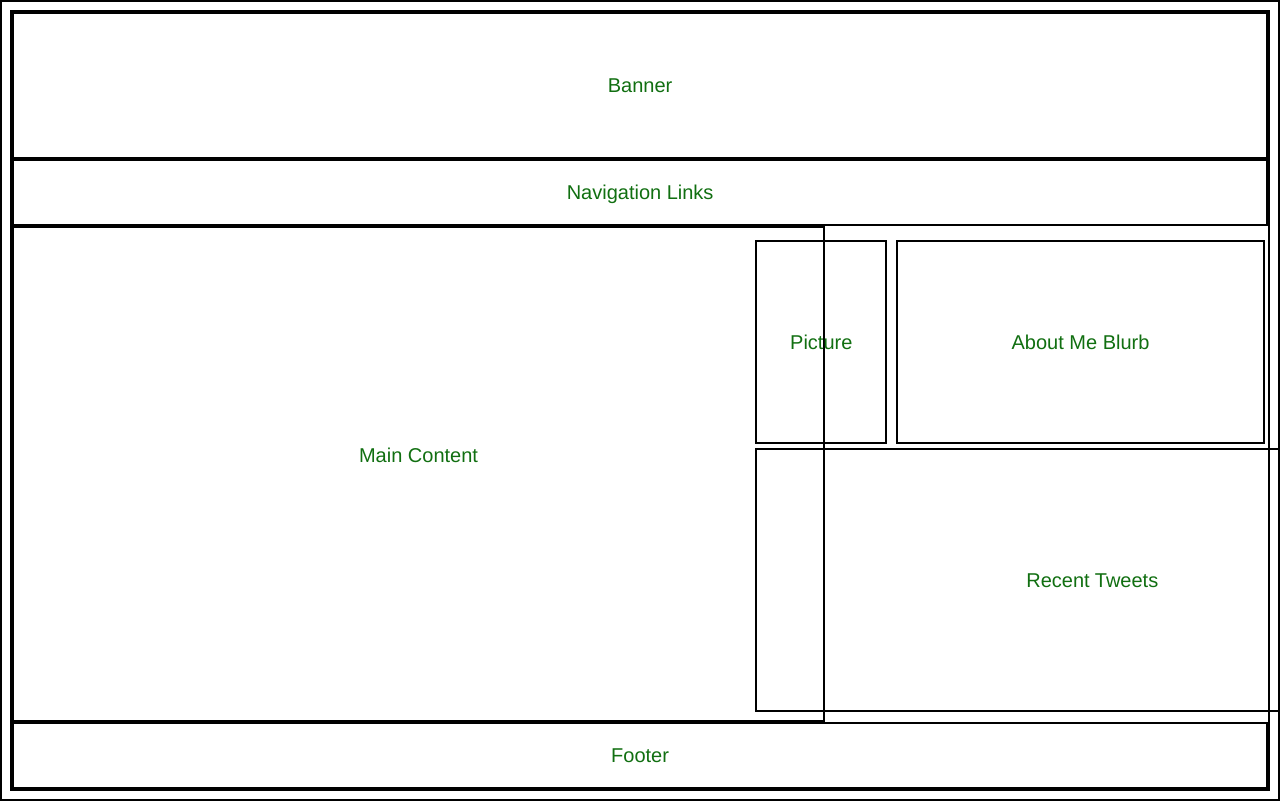
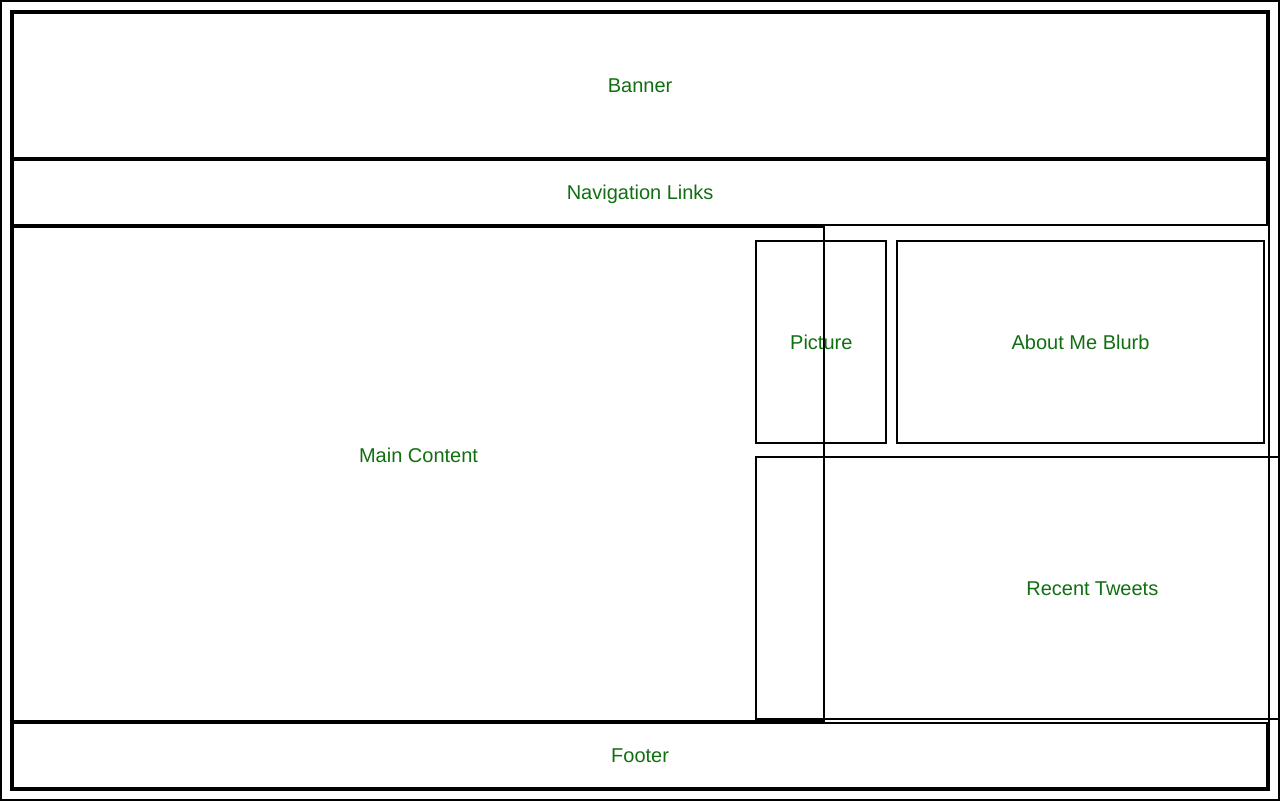
Before and after one commit to fsellote/Layout-4, a plain HTML site: page index.html in a window 1280 px wide. Shown: the top 801 px of the page. Drawn offline with Linux system fonts and the light colour scheme.

Commit message:
Layout 4

```diff
--- a/index.html
+++ b/index.html
@@ -1,8 +1,7 @@
 <!DOCTYPE html>
-<html lang="en">
+
 <head>
-    <meta charset="UTF-8">
-    <meta name="viewport" content="device-width, initial-scale =1.0">
+
     <link rel="stylesheet" href="style.css">
     <title>Layout 4</title>
 </head>
--- a/style.css
+++ b/style.css
@@ -55,7 +55,7 @@ aside:nth-child(3){
     justify-content: center;
     align-items: center;
     position: absolute;
-    top: 56%;
+    top: 57%;
     left: 59%;
 }
 
```
